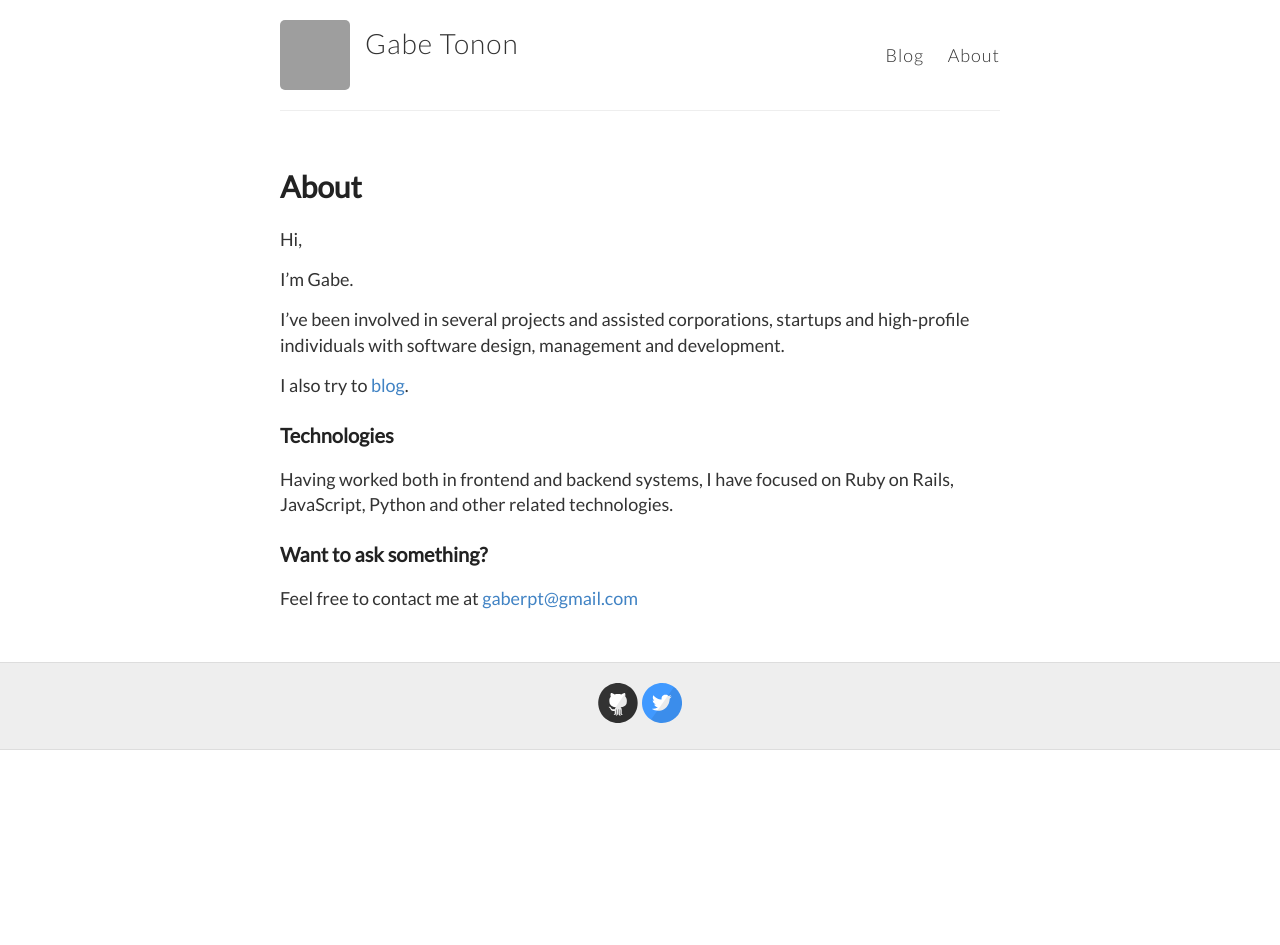
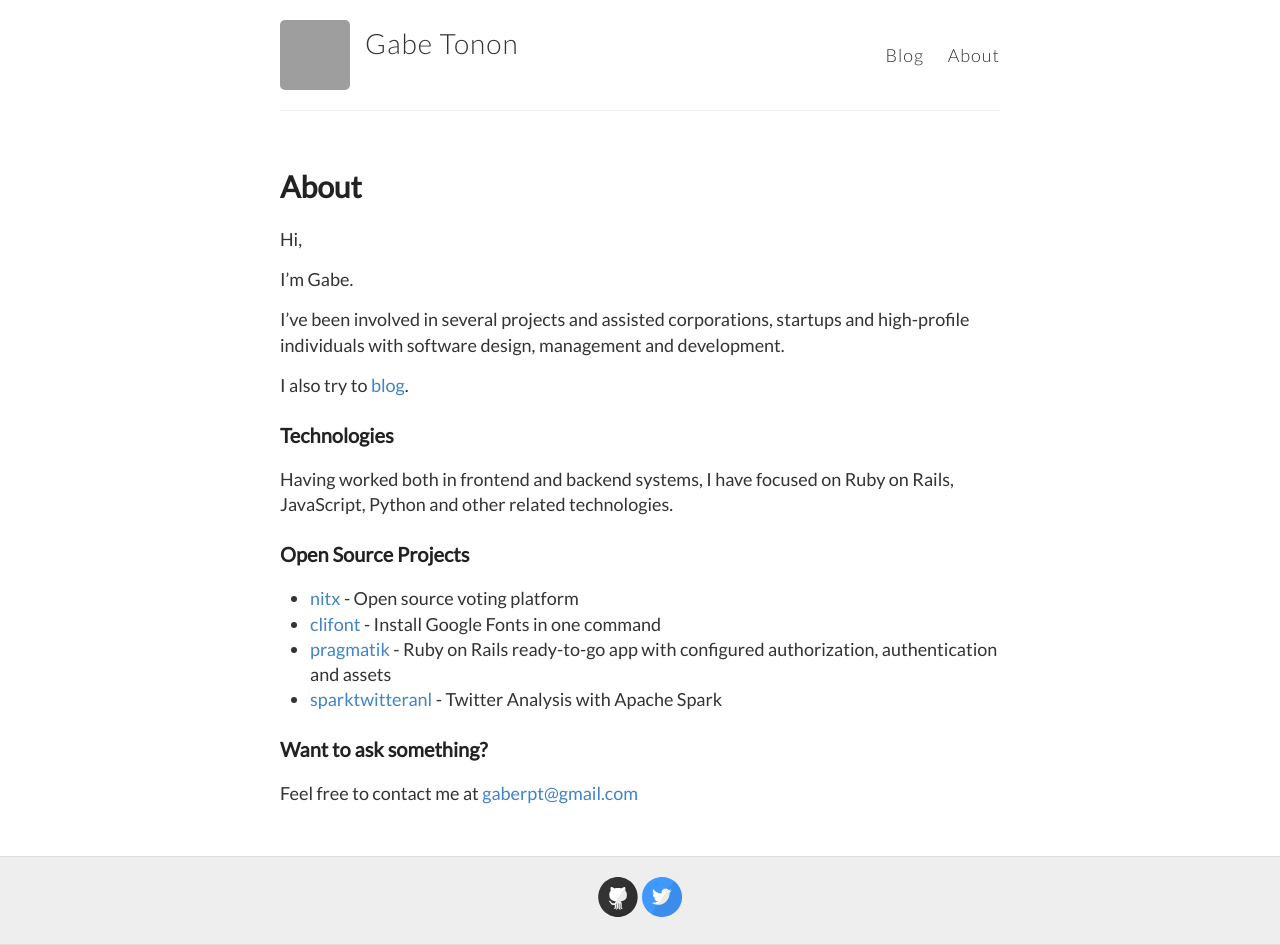
Before and after one commit to gaapt/gaapt.github.io, a Jekyll site: the page built from about.md, in a window 1280 px wide. Built offline with Jekyll 4.4.1, drawn with Linux system fonts in a browser that asks for light colours; Markdown is read by kramdown in place of the engine named in the settings; before the commit the page ends 900 px from its top, so only the background shows below that; grey boxes are pictures that could not be loaded.

Commit message:
Added Open source projects

```diff
--- a/about.md
+++ b/about.md
@@ -15,6 +15,11 @@ I also try to [blog](http://gaapt.github.io/).
 ### Technologies
 Having worked both in frontend and backend systems, I have focused on Ruby on Rails, JavaScript, Python and other related technologies.
 
+### Open Source Projects
++ [nitx](https://github.com/gaapt/nitx) - Open source voting platform
++ [clifont](https://github.com/gaapt/clifont) - Install Google Fonts in one command
++ [pragmatik](https://github.com/gaapt/pragmatik) - Ruby on Rails ready-to-go app with configured authorization, authentication and assets
++ [sparktwitteranl](https://github.com/gaapt/sparktwitteranl) - Twitter Analysis with Apache Spark
 
 ### Want to ask something?
 Feel free to contact me at [gaberpt@gmail.com](mailto:gaberpt@gmail.com)
```
